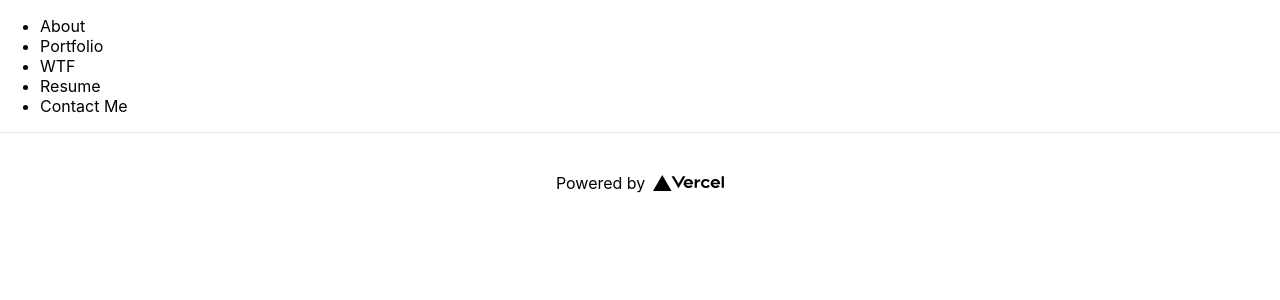
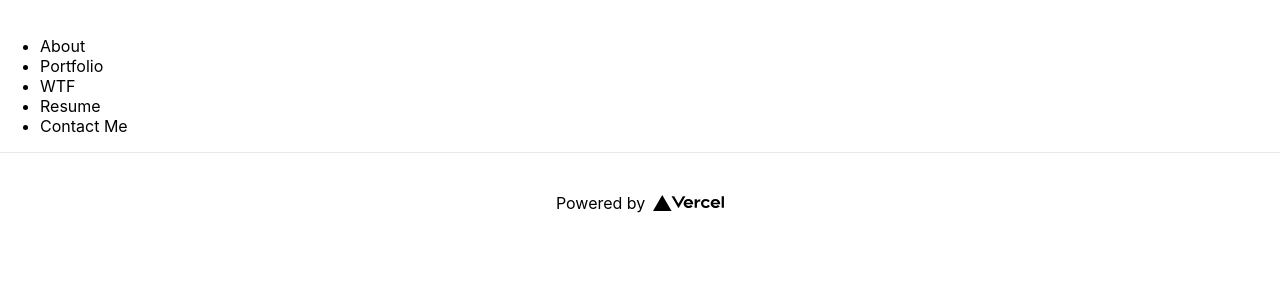
Before and after one commit to StevenDRiggs/my-next-website, a Next.js app: page / in a window 1280 px wide. Shown: the top 300 px of the page. Built offline with nearby package versions, Linux system fonts and the light colour scheme; some icons are missing.

Commit message:
commit for device change; changed Navbar from div to nav; began adding logo.svg

```diff
--- a/components/navbar.js
+++ b/components/navbar.js
@@ -3,7 +3,7 @@ import Link from 'next/link'
 
 const Navbar = () => {
   return (
-    <div>
+    <nav>
       <ul>
         <li>
           <Link href='/about'>
@@ -31,7 +31,7 @@ const Navbar = () => {
           </Link>
         </li>
       </ul>
-    </div>
+    </nav>
   )
 }
 
--- a/pages/_app.js
+++ b/pages/_app.js
@@ -1,6 +1,7 @@
 import Head from 'next/head'
 
 import Navbar from '../components/navbar'
+import { ReactComponent as Logo } from './images/logo.svg'
 
 import '../styles/globals.css'
 
@@ -12,6 +13,8 @@ function MyApp({ Component, pageProps }) {
         <title>Steven Riggs | {Component.name}</title>
       </Head>
 
+      <Logo alt='Chrysalis Logo' />
+
       <Navbar />
 
       <Component {...pageProps} />
```
